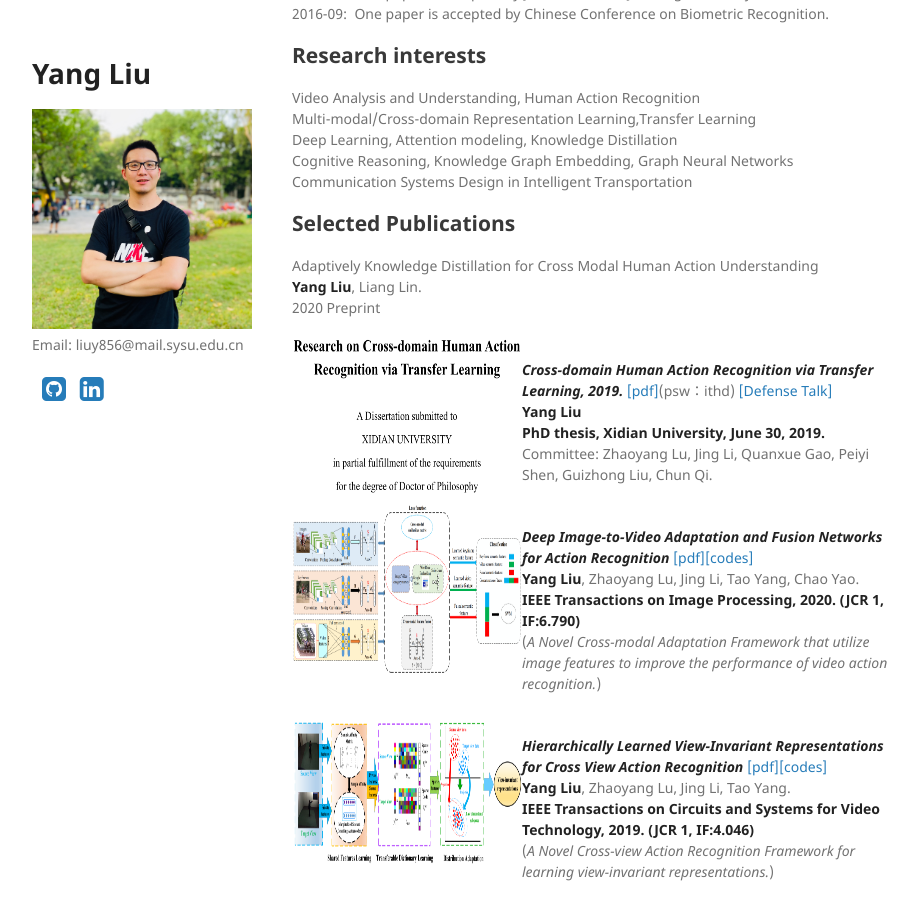
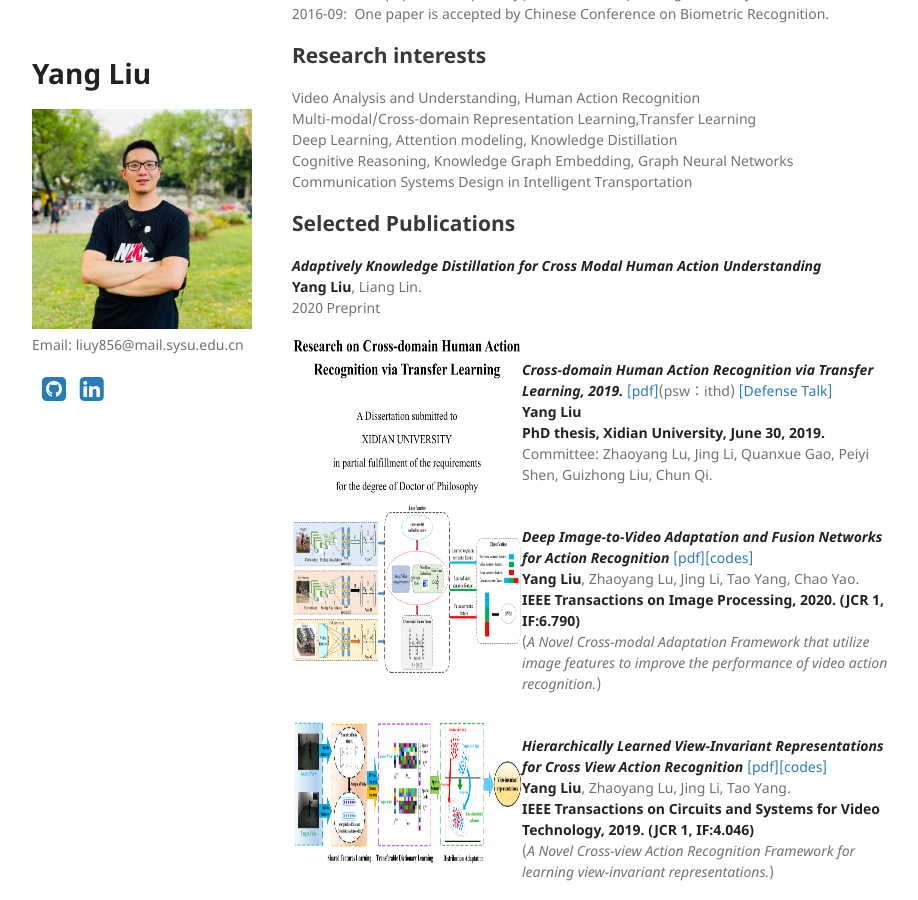
Before and after one commit to YangLiu9208/home, a Jekyll site: the page built from index.md, in a window 1280 px wide and 900 px high, scrolled down 749 px. Shown: the whole window, without its empty margins (178-1096 px from the left). Built offline with Jekyll 4.4.1, drawn with Linux system fonts in a browser that asks for light colours; a style sheet for code colours, icons or effects is not loaded.

```diff
--- a/index.md
+++ b/index.md
@@ -38,7 +38,7 @@ Communication Systems Design in Intelligent Transportation
 
 ## Selected Publications
 
-Adaptively Knowledge Distillation for Cross Modal Human Action Understanding
+***Adaptively Knowledge Distillation for Cross Modal Human Action Understanding***
 **Yang Liu**, Liang Lin.
 2020 Preprint
 
```
